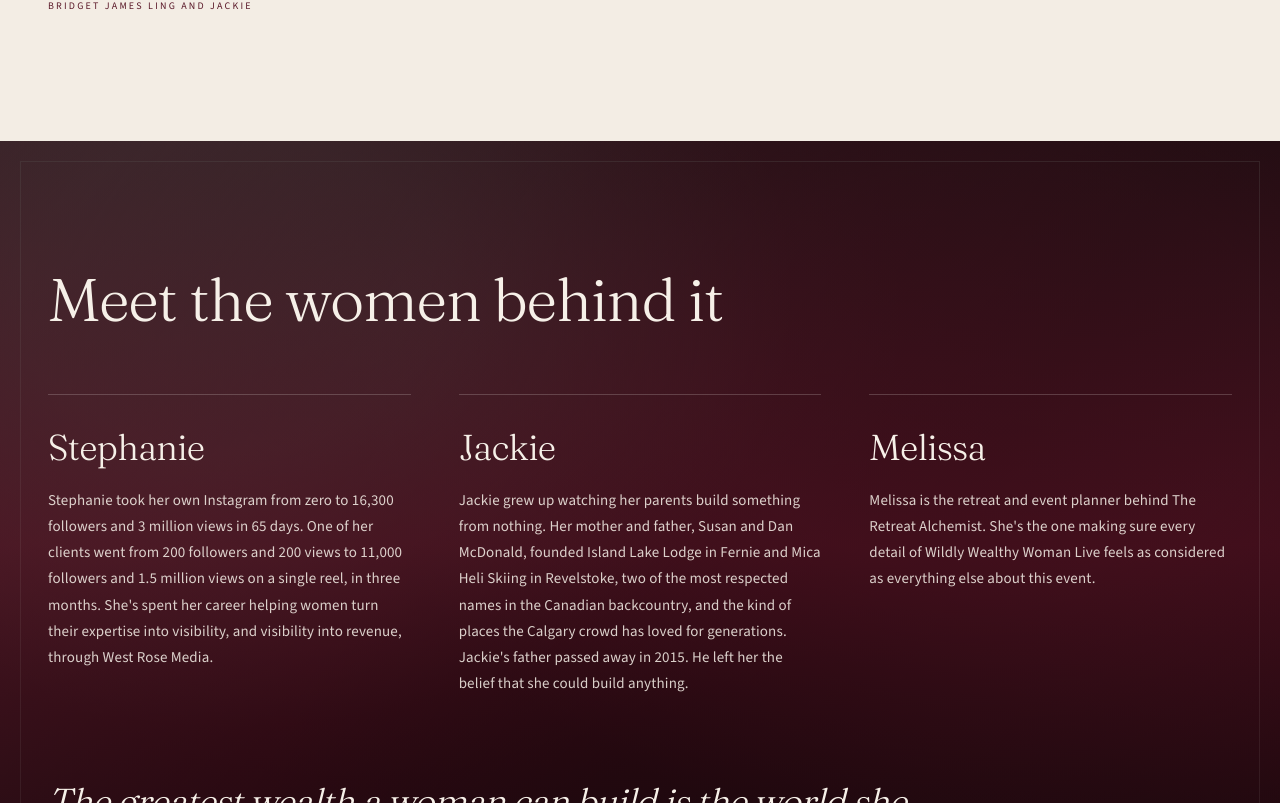
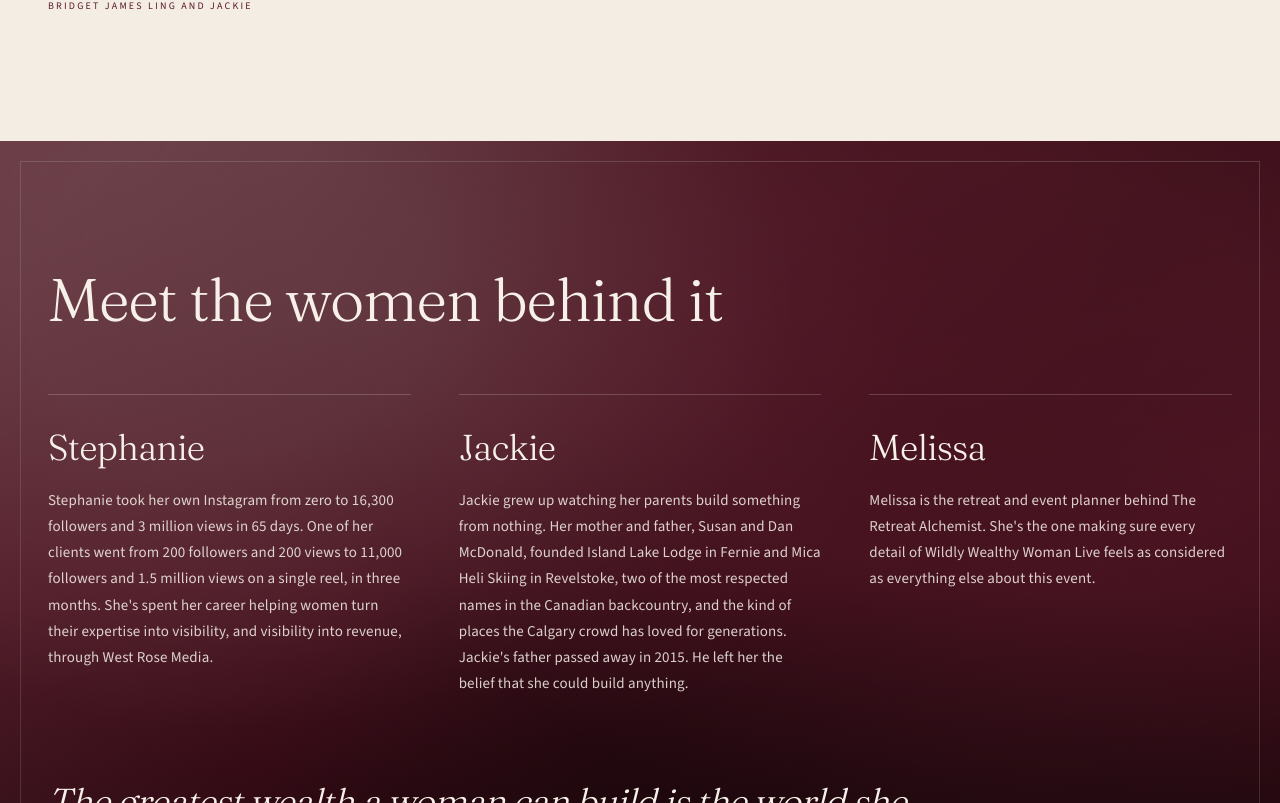
Before and after one commit to westrosemedia/wildly-wealthy-woman-live, a Next.js app: page /sponsors in a window 1280 px wide. Shown: the part 2337-3140 px from the top of the page. Built offline with nearby package versions, Linux system fonts and the light colour scheme; no server answers.

Commit message:
Lighten the Meet the Women veil so Stephanie and Jackie stay visible.
Keep the burgundy/ink wash dark enough for cream type, but let the still read as a full-bleed photograph rather than a flat plate.

Co-authored-by: stephanie <stephanie@westrosemedia.com>

```diff
--- a/src/app/globals.css
+++ b/src/app/globals.css
@@ -249,9 +249,9 @@
   pointer-events: none;
   background: linear-gradient(
     180deg,
-    rgb(10 7 8 / 68%) 0%,
-    rgb(57 10 22 / 72%) 42%,
-    rgb(10 7 8 / 82%) 100%
+    rgb(18 2 4 / 38%) 0%,
+    rgb(57 10 22 / 48%) 46%,
+    rgb(10 7 8 / 58%) 100%
   );
 }
 
```
